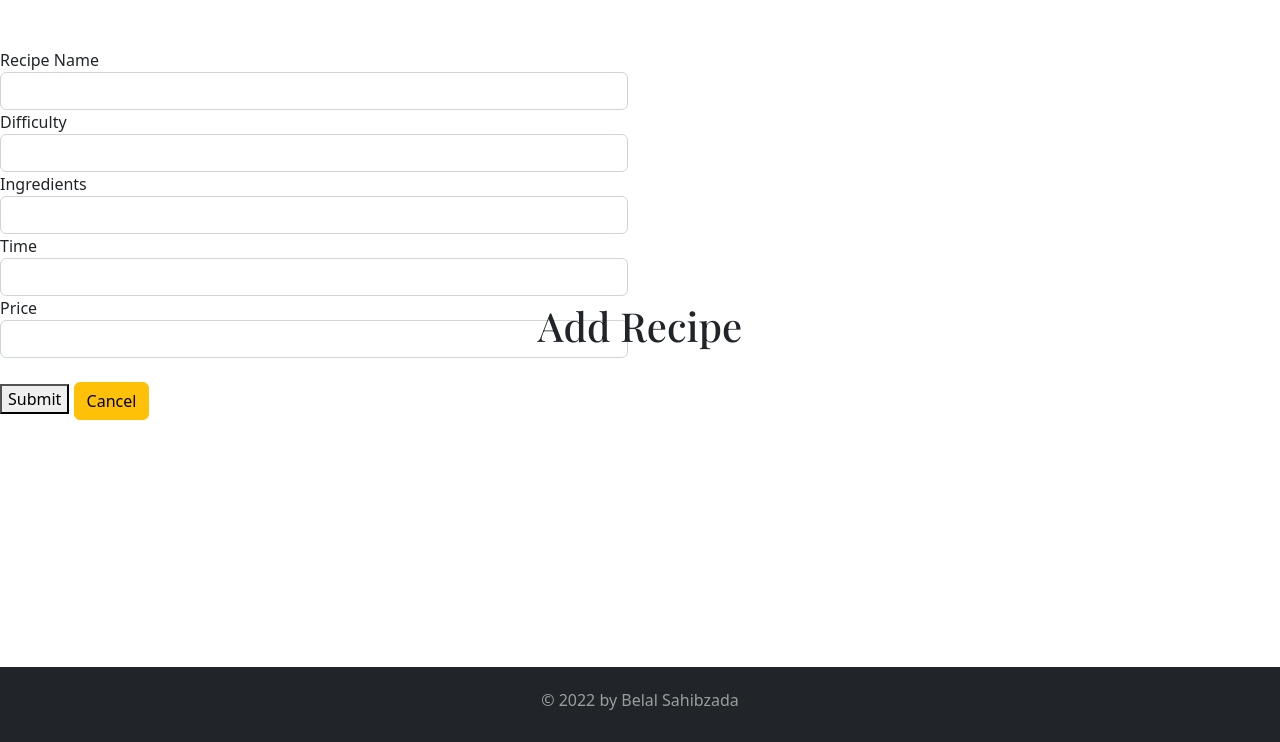
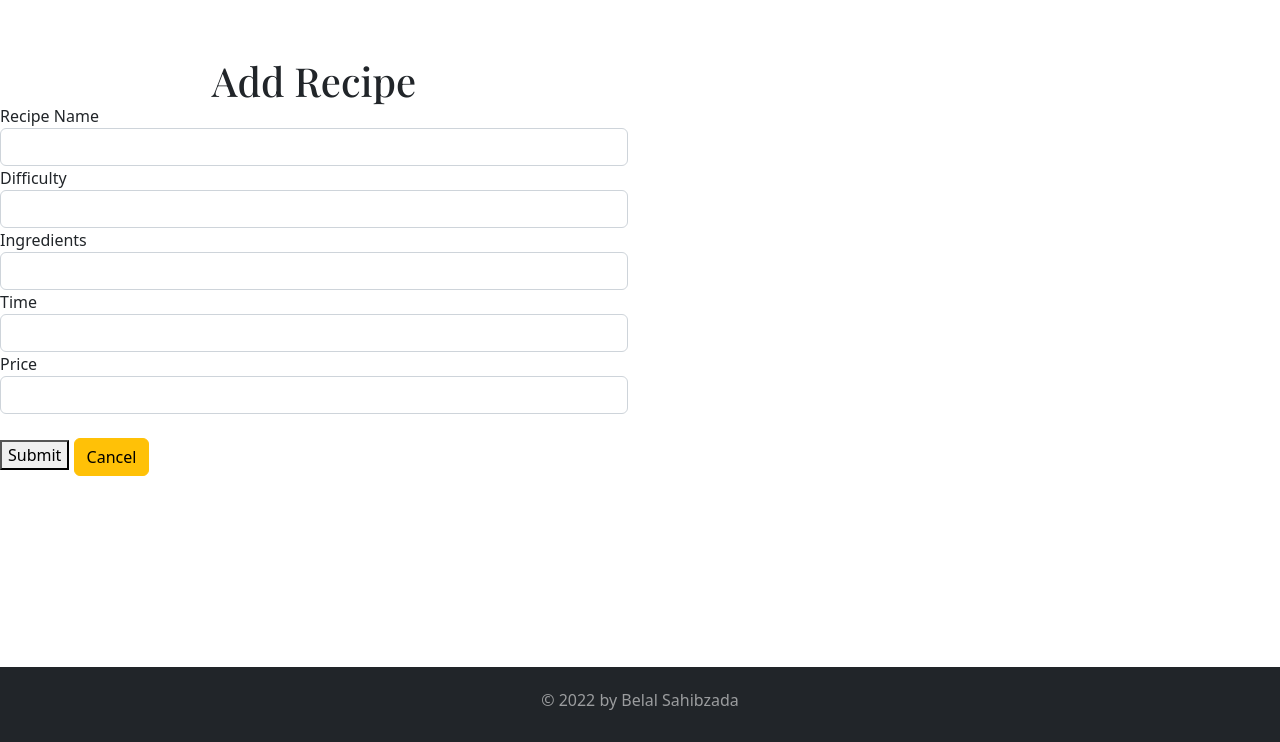
Before and after one commit to belalsahibzada/Assignment3, a Node server app: page /recipes/add in a window 1280 px wide. Shown: the part 58-800 px from the top of the page. Run offline with Node 20, Linux system fonts and the light colour scheme; some libraries are stand-ins or nearby versions.

Commit message:
Minor fix

```diff
--- a/server/views/recipe/add.ejs
+++ b/server/views/recipe/add.ejs
@@ -5,7 +5,7 @@
 <div class="contrainer">
     <div class="row">
         <div class="col-md-offset-3 col-md-6">
-            <h1 class="book-title"> <%= title %></h1> <br><br>
+            <h1 class="recipe-title"> <%= title %></h1> <br><br>
             <form class="form" method="POST">
                 <div class="form-group">
                     <label for="nameTextField"> Recipe Name </label>
```
